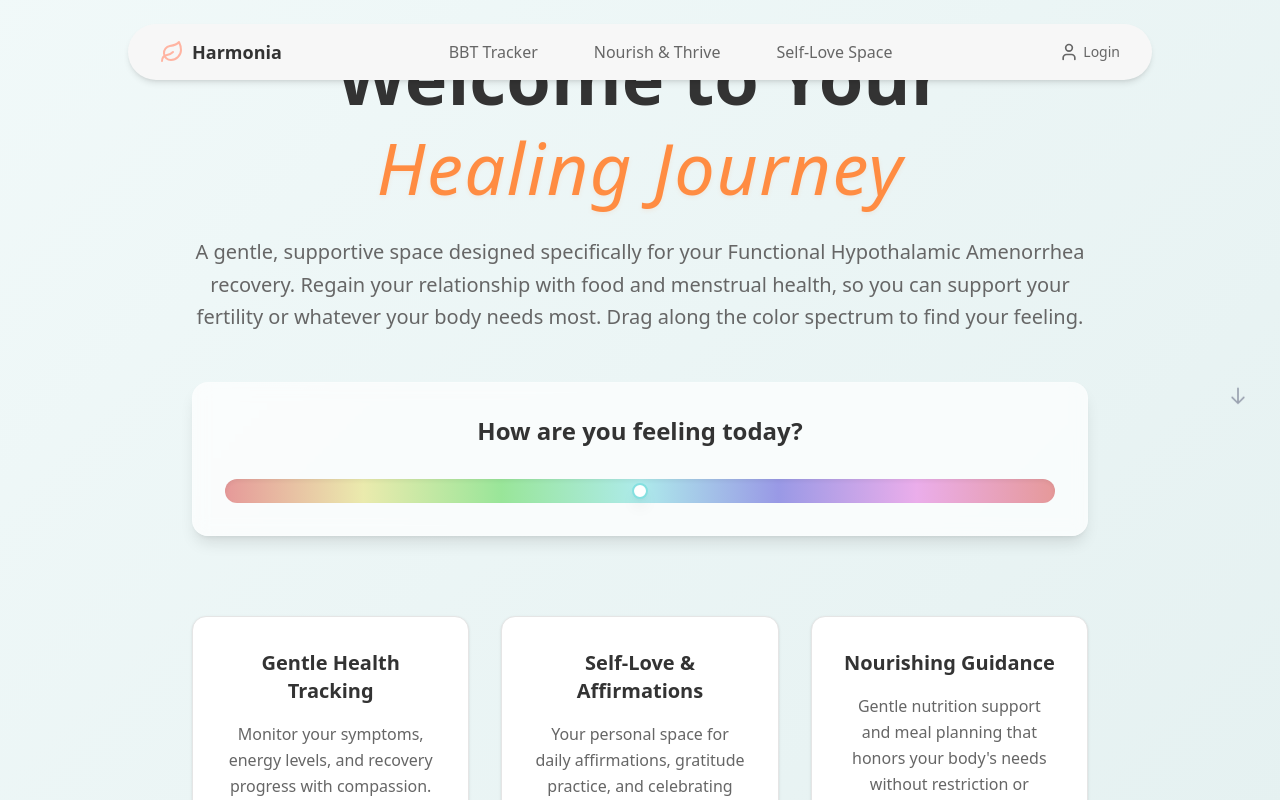
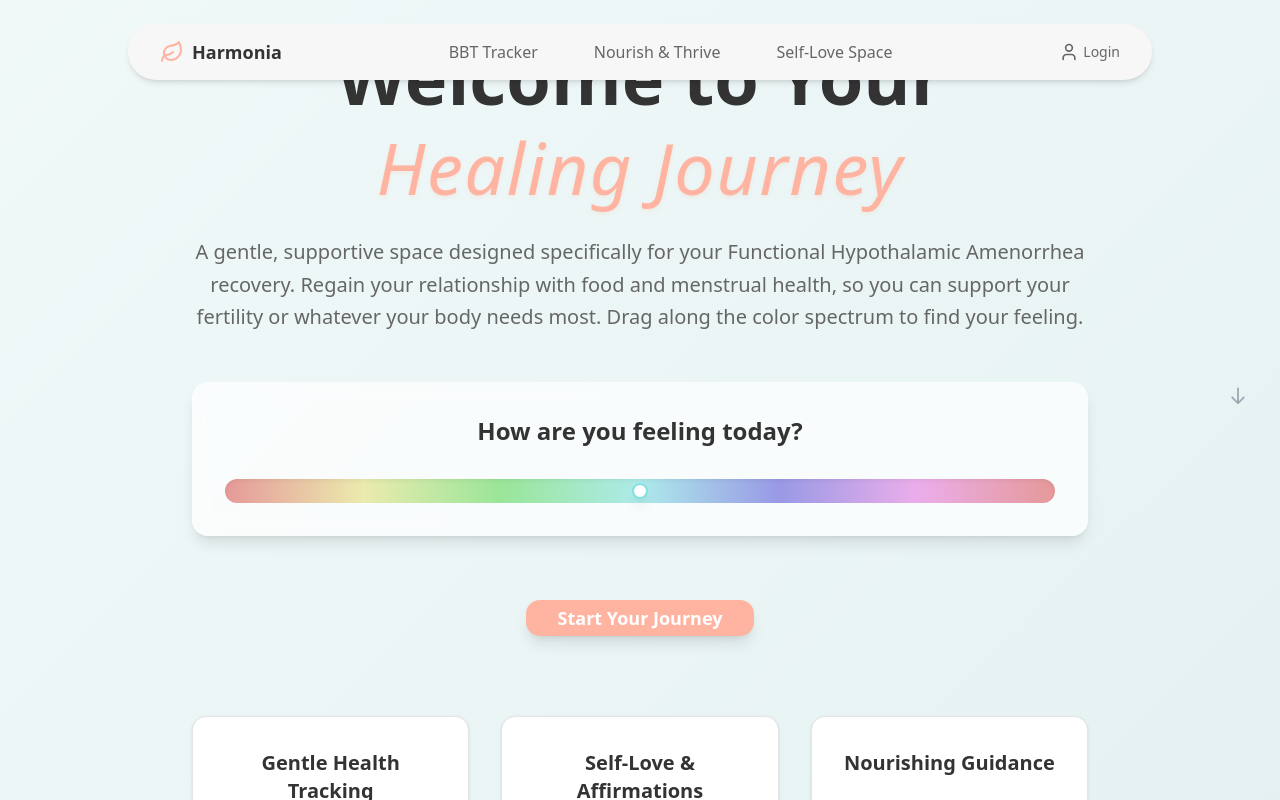
Before and after one commit to happiestbee/hophacks25, a Next.js app in the folder fha-recovery-app/: page / in a window 1280 px wide. Shown: the top 800 px of the page. Built offline with nearby package versions, Linux system fonts and the light colour scheme; no server answers.

Commit message:
added start button

```diff
--- a/fha-recovery-app/src/app/page.tsx
+++ b/fha-recovery-app/src/app/page.tsx
@@ -151,7 +151,7 @@ export default function Home() {
             <div className="space-y-0">
               <h1 className="text-6xl leading-tight font-bold text-[#333333] lg:text-7xl">
                 Welcome to Your
-                <span className="block text-[#FF8C42] italic font-light healing-journey-text">Healing Journey</span>
+                <span className="block text-[#FFB4A2] italic font-light healing-journey-text">Healing Journey</span>
               </h1>
 
               <p className="mx-auto max-w-6xl text-lg leading-relaxed text-[#666666] lg:text-xl mt-6">
@@ -216,11 +216,13 @@ export default function Home() {
                     </p>
                   </div>
                 </div>
+              </div>
+            )}
 
-                {/* Start Your Journey Button */}
-                <div className="pt-4">
+            {/* Start Your Journey Button - Always Visible */}
+            <div className="pt-8">
               <Button
-                    className="px-8 py-3 text-lg font-semibold rounded-xl bg-[#FF8C42] hover:bg-[#E67A35] text-white shadow-lg hover:shadow-xl transition-all duration-300"
+                className="px-8 py-3 text-lg font-semibold rounded-xl bg-[#FFB4A2] hover:bg-[#FF9F8A] text-white shadow-lg hover:shadow-xl transition-all duration-300"
                 onClick={() => {
                   // Navigate to sign-in page (you can replace this with actual routing)
                   window.location.href = '/signin'
@@ -229,8 +231,6 @@ export default function Home() {
                 Start Your Journey
               </Button>
             </div>
-              </div>
-            )}
           </div>
 
           {/* Scroll Indicator - Right Side */}
```
Lines whose indentation alone changed are shown as unchanged.
